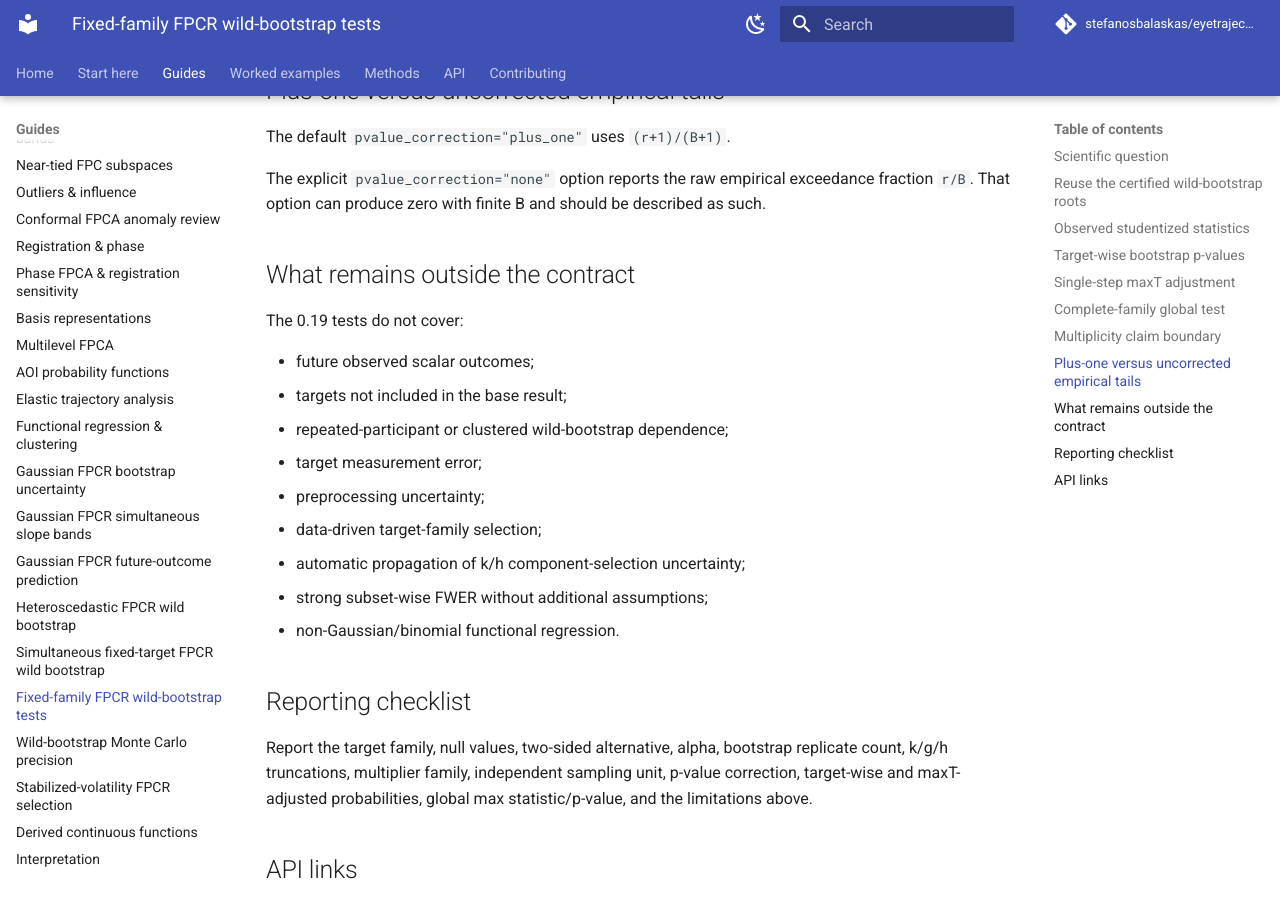
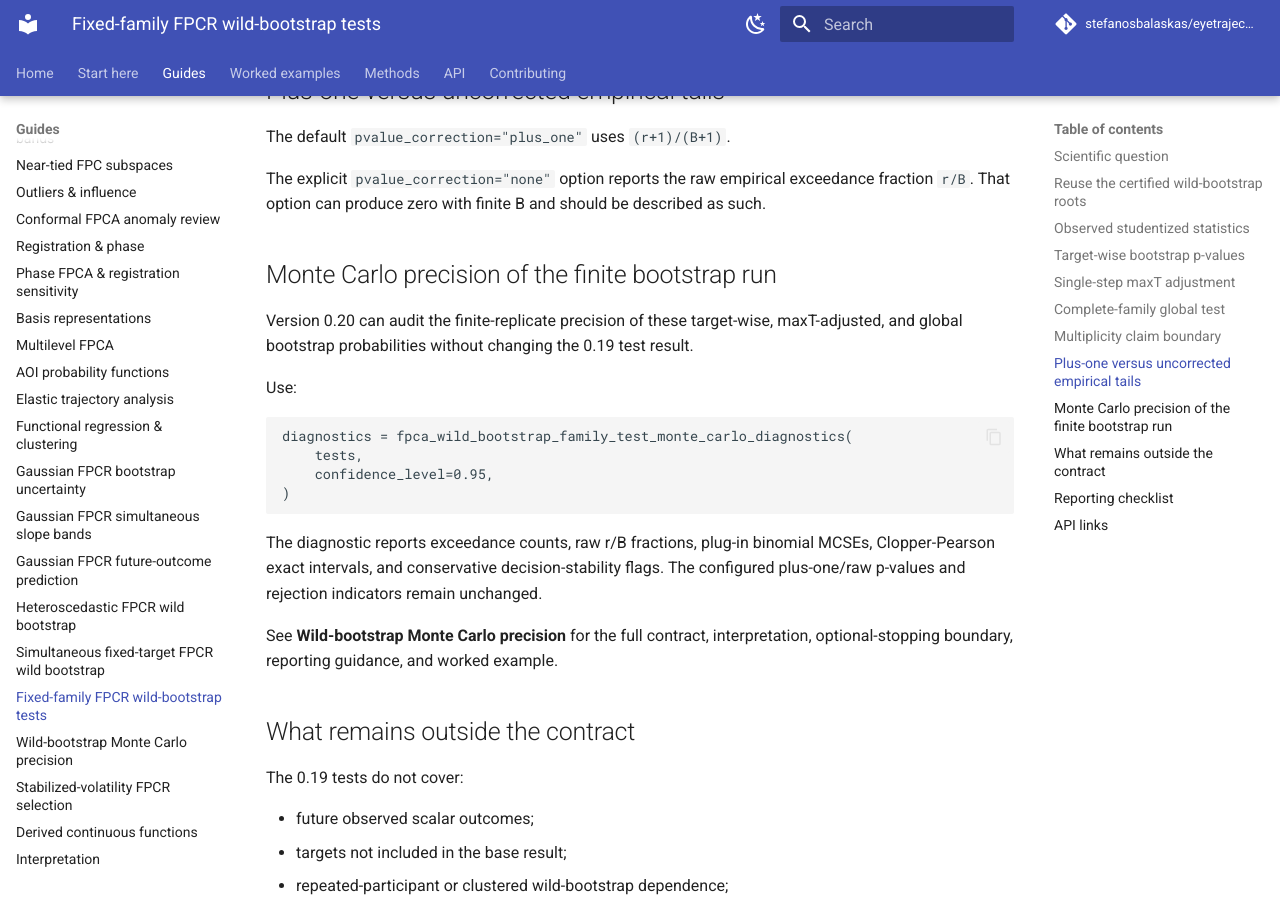
Before and after one commit to stefanosbalaskas/eyetrajectoriespy, an MkDocs documentation site: the page built from docs/guides/fpcr-wild-bootstrap-family-tests.md, in a window 1280 px wide and 900 px high, scrolled down 2682 px. Built offline with MkDocs 1.6.1 and Material for MkDocs 9.7.7, drawn with Linux system fonts in a browser that asks for light colours; comment, search, counter and statistics services are not loaded.

Commit message:
Link family tests to 0.20 precision diagnostics

```diff
--- a/docs/guides/fpcr-wild-bootstrap-family-tests.md
+++ b/docs/guides/fpcr-wild-bootstrap-family-tests.md
@@ -96,6 +96,21 @@ The default `pvalue_correction="plus_one"` uses `(r+1)/(B+1)`.
 
 The explicit `pvalue_correction="none"` option reports the raw empirical exceedance fraction `r/B`. That option can produce zero with finite B and should be described as such.
 
+## Monte Carlo precision of the finite bootstrap run
+
+Version 0.20 can audit the finite-replicate precision of these target-wise, maxT-adjusted, and global bootstrap probabilities without changing the 0.19 test result.
+
+Use:
+
+    diagnostics = fpca_wild_bootstrap_family_test_monte_carlo_diagnostics(
+        tests,
+        confidence_level=0.95,
+    )
+
+The diagnostic reports exceedance counts, raw r/B fractions, plug-in binomial MCSEs, Clopper-Pearson exact intervals, and conservative decision-stability flags. The configured plus-one/raw p-values and rejection indicators remain unchanged.
+
+See **Wild-bootstrap Monte Carlo precision** for the full contract, interpretation, optional-stopping boundary, reporting guidance, and worked example.
+
 ## What remains outside the contract
 
 The 0.19 tests do not cover:
```
